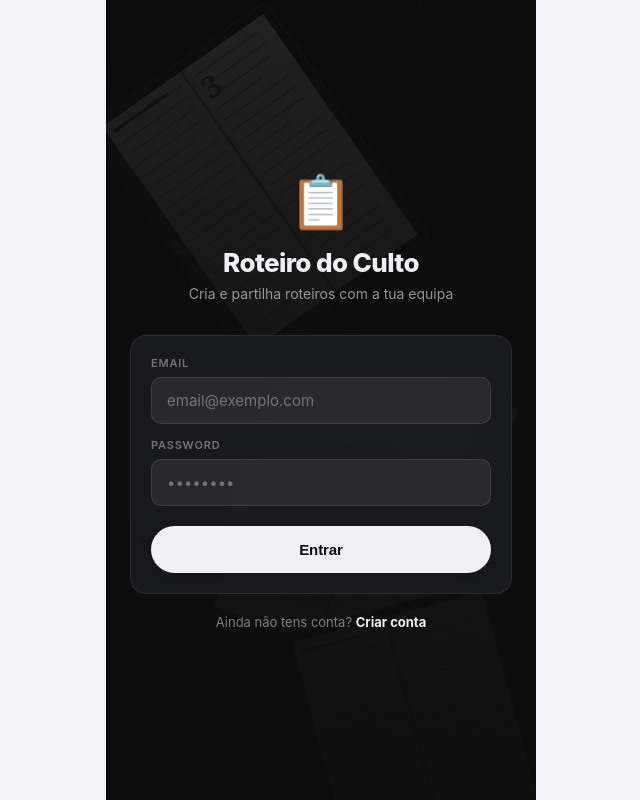
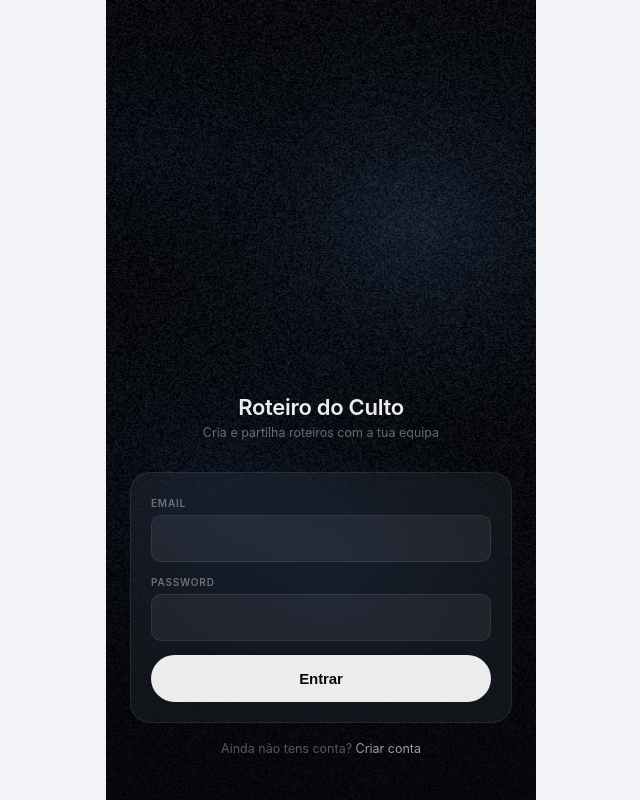
Before and after one commit to lucassalino/HolyFlow, a React (Vite) app: page / in a window 1280 px wide. Shown: the whole page, without its empty margins (319-959 px from the left). Built offline with nearby package versions, Linux system fonts and the light colour scheme.

Commit message:
feat: dark grain canvas background + glass card on AuthScreen

```diff
--- a/src/screens/AuthScreen.jsx
+++ b/src/screens/AuthScreen.jsx
@@ -1,108 +1,63 @@
-import { useState } from 'react'
+import { useState, useEffect, useRef } from 'react'
 import { sb } from '../supabase'
 import { traduzirErroAuth } from '../utils/auth'
 import { useApp } from '../context/AppContext'
 
-function BibleBackground() {
+function DarkGrainBackground() {
+  const ref = useRef(null)
+  useEffect(() => {
+    const canvas = ref.current
+    if (!canvas) return
+    const ctx = canvas.getContext('2d')
+    const W = 390, H = 844
+    canvas.width = W
+    canvas.height = H
+
+    ctx.fillStyle = '#07090e'
+    ctx.fillRect(0, 0, W, H)
+
+    const blobs = [
+      { x: 0.72, y: 0.28, r: 0.38, c: 'rgba(60,90,130,0.28)' },
+      { x: 0.25, y: 0.62, r: 0.32, c: 'rgba(40,70,110,0.22)' },
+      { x: 0.55, y: 0.72, r: 0.28, c: 'rgba(50,85,120,0.18)' },
+      { x: 0.1,  y: 0.18, r: 0.22, c: 'rgba(30,55,90,0.16)' },
+    ]
+    blobs.forEach(b => {
+      const gx = b.x * W, gy = b.y * H, gr = b.r * Math.max(W, H)
+      const g = ctx.createRadialGradient(gx, gy, 0, gx, gy, gr)
+      g.addColorStop(0, b.c)
+      g.addColorStop(1, 'rgba(0,0,0,0)')
+      ctx.fillStyle = g
+      ctx.fillRect(0, 0, W, H)
+    })
+
+    const imgData = ctx.getImageData(0, 0, W, H)
+    const d = imgData.data
+    let seed = 42
+    const rand = () => {
+      seed = (seed * 1664525 + 1013904223) & 0xffffffff
+      return (seed >>> 0) / 0xffffffff
+    }
+    for (let i = 0; i < d.length; i += 4) {
+      const n = (rand() - 0.5) * 38
+      d[i]   = Math.max(0, Math.min(255, d[i]   + n))
+      d[i+1] = Math.max(0, Math.min(255, d[i+1] + n))
+      d[i+2] = Math.max(0, Math.min(255, d[i+2] + n))
+    }
+    ctx.putImageData(imgData, 0, 0)
+
+    const bot = ctx.createLinearGradient(0, H * 0.45, 0, H)
+    bot.addColorStop(0, 'rgba(4,6,10,0)')
+    bot.addColorStop(1, 'rgba(4,6,10,0.55)')
+    ctx.fillStyle = bot
+    ctx.fillRect(0, 0, W, H)
+  }, [])
+
   return (
-    <svg
-      viewBox="0 0 390 844"
-      xmlns="http://www.w3.org/2000/svg"
-      style={{
-        position: 'absolute', inset: 0,
-        width: '100%', height: '100%',
-        opacity: 0.13,
-      }}
-      preserveAspectRatio="xMidYMid slice"
-    >
-      {/* Dark background */}
-      <rect width="390" height="844" fill="#000" />
-
-      {/* Book 1 — top-left, rotated -35deg */}
-      <g transform="rotate(-35 120 200)">
-        {/* Cover */}
-        <rect x="20" y="100" width="200" height="260" rx="4" fill="#111" stroke="#333" strokeWidth="1.5" />
-        {/* Spine */}
-        <rect x="20" y="100" width="14" height="260" rx="2" fill="#222" />
-        {/* Left page */}
-        <rect x="34" y="108" width="86" height="244" fill="#e8e8e8" />
-        {/* Right page */}
-        <rect x="122" y="108" width="90" height="244" fill="#f0f0f0" />
-        {/* Center gutter shadow */}
-        <rect x="118" y="108" width="8" height="244" fill="#ccc" opacity="0.5" />
-        {/* Text lines left page */}
-        {[0,1,2,3,4,5,6,7,8,9,10,11,12,13,14,15,16,17,18].map(i => (
-          <rect key={i} x="40" y={118 + i * 12} width={i % 5 === 4 ? 55 : 74} height="1.5" fill="#888" opacity="0.7" />
-        ))}
-        {/* Bold heading left */}
-        <rect x="40" y="116" width="60" height="3" fill="#444" />
-        {/* Text lines right page */}
-        {[0,1,2,3,4,5,6,7,8,9,10,11,12,13,14,15,16,17,18].map(i => (
-          <rect key={i} x="128" y={118 + i * 12} width={i % 4 === 3 ? 50 : 72} height="1.5" fill="#888" opacity="0.7" />
-        ))}
-        {/* Chapter number */}
-        <text x="128" y="145" fontSize="28" fill="#555" fontFamily="Georgia, serif" fontWeight="bold">3</text>
-        {/* Book title on spine */}
-        <text x="27" y="230" fontSize="7" fill="#999" fontFamily="Georgia, serif" writingMode="tb">HABACUQUE</text>
-      </g>
-
-      {/* Book 2 — center, rotated 20deg */}
-      <g transform="rotate(20 240 500)">
-        <rect x="130" y="380" width="220" height="280" rx="4" fill="#0a0a0a" stroke="#2a2a2a" strokeWidth="1.5" />
-        <rect x="130" y="380" width="14" height="280" rx="2" fill="#1a1a1a" />
-        <rect x="144" y="389" width="96" height="262" fill="#e5e5e5" />
-        <rect x="242" y="389" width="100" height="262" fill="#efefef" />
-        <rect x="238" y="389" width="8" height="262" fill="#bbb" opacity="0.4" />
-        {[0,1,2,3,4,5,6,7,8,9,10,11,12,13,14,15,16,17,18,19,20].map(i => (
-          <rect key={i} x="150" y={399 + i * 11} width={i % 6 === 5 ? 60 : 82} height="1.5" fill="#777" opacity="0.7" />
-        ))}
-        <rect x="150" y="397" width="70" height="3" fill="#333" />
-        {[0,1,2,3,4,5,6,7,8,9,10,11,12,13,14,15,16,17,18,19,20].map(i => (
-          <rect key={i} x="248" y={399 + i * 11} width={i % 5 === 4 ? 55 : 84} height="1.5" fill="#777" opacity="0.7" />
-        ))}
-        <text x="150" y="428" fontSize="22" fill="#444" fontFamily="Georgia, serif" fontWeight="bold">1</text>
-        <text x="150" y="406" fontSize="6" fill="#666" fontFamily="Georgia, serif" letterSpacing="1">SOFONIAS 1-2</text>
-        <text x="137" y="520" fontSize="7" fill="#888" fontFamily="Georgia, serif" writingMode="tb">SOFONIAS</text>
-      </g>
-
-      {/* Book 3 — bottom-right, rotated -15deg */}
-      <g transform="rotate(-15 310 720)">
-        <rect x="180" y="600" width="200" height="250" rx="4" fill="#0d0d0d" stroke="#2a2a2a" strokeWidth="1.5" />
-        <rect x="180" y="600" width="14" height="250" rx="2" fill="#1e1e1e" />
-        <rect x="194" y="608" width="86" height="234" fill="#e8e8e8" />
-        <rect x="282" y="608" width="90" height="234" fill="#f2f2f2" />
-        <rect x="278" y="608" width="8" height="234" fill="#c0c0c0" opacity="0.4" />
-        {[0,1,2,3,4,5,6,7,8,9,10,11,12,13,14,15,16,17].map(i => (
-          <rect key={i} x="200" y={618 + i * 12} width={i % 5 === 4 ? 55 : 72} height="1.5" fill="#888" opacity="0.7" />
-        ))}
-        <rect x="200" y="617" width="55" height="2.5" fill="#444" />
-        {[0,1,2,3,4,5,6,7,8,9,10,11,12,13,14,15,16,17].map(i => (
-          <rect key={i} x="288" y={618 + i * 12} width={i % 4 === 3 ? 50 : 74} height="1.5" fill="#888" opacity="0.7" />
-        ))}
-        <text x="187" y="720" fontSize="7" fill="#999" fontFamily="Georgia, serif" writingMode="tb">LIVRO DE JONAS</text>
-      </g>
-
-      {/* Laptop keyboard hint — top-right */}
-      <g transform="rotate(30 350 80)" opacity="0.6">
-        <rect x="230" y="-60" width="220" height="160" rx="8" fill="#0a0a0a" stroke="#222" strokeWidth="1" />
-        {/* Key rows */}
-        {[0,1,2,3].map(row => (
-          [0,1,2,3,4,5,6,7,8,9].map(col => (
-            <rect key={`${row}-${col}`}
-              x={238 + col * 20} y={-52 + row * 32}
-              width="15" height="24" rx="3"
-              fill="#1a1a1a" stroke="#333" strokeWidth="0.5"
-            />
-          ))
-        ))}
-      </g>
-
-      {/* Subtle cross watermark center */}
-      <g opacity="0.06">
-        <rect x="185" y="320" width="20" height="80" rx="3" fill="white" />
-        <rect x="165" y="345" width="60" height="20" rx="3" fill="white" />
-      </g>
-    </svg>
+    <canvas
+      ref={ref}
+      style={{ position: 'absolute', inset: 0, width: '100%', height: '100%', display: 'block' }}
+    />
   )
 }
 
@@ -142,62 +97,77 @@ export default function AuthScreen() {
 
   const onKey = (e) => { if (e.key === 'Enter') submeter() }
 
+  const fieldStyle = {
+    background: 'rgba(255,255,255,0.06)',
+    border: '1px solid rgba(255,255,255,0.08)',
+    color: 'rgba(255,255,255,0.85)',
+    borderRadius: 10,
+  }
+
+  const labelStyle = {
+    fontSize: 10,
+    fontWeight: 600,
+    letterSpacing: '0.08em',
+    textTransform: 'uppercase',
+    color: 'rgba(255,255,255,0.38)',
+    marginBottom: 6,
+    display: 'block',
+  }
+
   return (
-    <div className="screen" style={{ position: 'relative', overflow: 'hidden', background: '#0d0d0d' }}>
-      <BibleBackground />
-
-      {/* Gradient overlay to darken bottom where form sits */}
+    <div className="screen" style={{ position: 'relative', overflow: 'hidden', background: '#07090e' }}>
+      <DarkGrainBackground />
       <div style={{
-        position: 'absolute', inset: 0,
-        background: 'linear-gradient(to bottom, rgba(13,13,13,0.3) 0%, rgba(13,13,13,0.7) 40%, rgba(13,13,13,0.92) 100%)',
-        pointerEvents: 'none',
-      }} />
-
-      <div className="auth-wrap" style={{ position: 'relative', zIndex: 1 }}>
-        <div className="auth-logo">
-          <div style={{ fontSize: 52 }}>📋</div>
-          <h1 style={{ color: '#f0f0f5' }}>Roteiro do Culto</h1>
-          <p style={{ color: 'rgba(240,240,245,0.6)' }}>Cria e partilha roteiros com a tua equipa</p>
+        position: 'absolute', inset: 0, zIndex: 1,
+        display: 'flex', flexDirection: 'column',
+        alignItems: 'center', justifyContent: 'flex-end',
+        padding: '0 24px 44px',
+      }}>
+        <div style={{ textAlign: 'center', marginBottom: 32 }}>
+          <h1 style={{ fontSize: 22, fontWeight: 600, letterSpacing: '-0.3px', color: 'rgba(255,255,255,0.92)', marginBottom: 5 }}>
+            Roteiro do Culto
+          </h1>
+          <p style={{ fontSize: 12.5, color: 'rgba(255,255,255,0.38)' }}>
+            Cria e partilha roteiros com a tua equipa
+          </p>
         </div>
-
         <div style={{
-          background: 'rgba(28,28,36,0.85)',
-          backdropFilter: 'blur(20px)',
-          WebkitBackdropFilter: 'blur(20px)',
-          borderRadius: 'var(--radius)',
-          padding: '20px',
+          width: '100%',
+          background: 'rgba(255,255,255,0.055)',
+          backdropFilter: 'blur(28px) saturate(160%)',
+          WebkitBackdropFilter: 'blur(28px) saturate(160%)',
+          borderRadius: 20,
           border: '1px solid rgba(255,255,255,0.08)',
+          padding: '24px 20px 20px',
         }}>
           {erro && <div className="auth-error">{erro}</div>}
-
           {modo === 'registo' && (
             <div className="campo">
-              <label style={{ color: 'rgba(255,255,255,0.4)' }}>O teu nome</label>
-              <input type="text" value={nome} onChange={e => setNome(e.target.value)} onKeyDown={onKey} autoComplete="name" placeholder="João Silva"
-                style={{ background: 'rgba(255,255,255,0.07)', color: '#f0f0f5', border: '1px solid rgba(255,255,255,0.1)' }} />
+              <label style={labelStyle}>O teu nome</label>
+              <input type="text" value={nome} onChange={e => setNome(e.target.value)} onKeyDown={onKey} autoComplete="name" style={fieldStyle} />
             </div>
           )}
           <div className="campo">
-            <label style={{ color: 'rgba(255,255,255,0.4)' }}>Email</label>
-            <input type="email" value={email} onChange={e => setEmail(e.target.value)} onKeyDown={onKey} autoComplete="email" placeholder="email@exemplo.com"
-              style={{ background: 'rgba(255,255,255,0.07)', color: '#f0f0f5', border: '1px solid rgba(255,255,255,0.1)' }} />
+            <label style={labelStyle}>Email</label>
+            <input type="email" value={email} onChange={e => setEmail(e.target.value)} onKeyDown={onKey} autoComplete="email" style={fieldStyle} />
           </div>
-          <div className="campo" style={{ marginBottom: '20px' }}>
-            <label style={{ color: 'rgba(255,255,255,0.4)' }}>Password</label>
-            <input type="password" value={password} onChange={e => setPassword(e.target.value)} onKeyDown={onKey} autoComplete="current-password" placeholder="••••••••"
-              style={{ background: 'rgba(255,255,255,0.07)', color: '#f0f0f5', border: '1px solid rgba(255,255,255,0.1)' }} />
+          <div className="campo">
+            <label style={labelStyle}>Password</label>
+            <input type="password" value={password} onChange={e => setPassword(e.target.value)} onKeyDown={onKey} autoComplete="current-password" style={fieldStyle} />
           </div>
-
-          <button className="btn-primary btn-accent" onClick={submeter} disabled={loading}
-            style={{ background: '#f0f0f5', color: '#0d0d0d', border: 'none' }}>
+          <button
+            className="btn-primary"
+            onClick={submeter}
+            disabled={loading}
+            style={{ background: 'rgba(255,255,255,0.92)', color: '#07090e', marginTop: 4 }}
+          >
             {loading ? 'A processar...' : modo === 'registo' ? 'Criar Conta' : 'Entrar'}
           </button>
         </div>
-
-        <div className="auth-link" style={{ color: 'rgba(240,240,245,0.5)' }}>
+        <div style={{ textAlign: 'center', marginTop: 18, fontSize: 12.5, color: 'rgba(255,255,255,0.32)' }}>
           {modo === 'login'
-            ? <>Ainda não tens conta? <span style={{ color: '#f0f0f5', fontWeight: 700 }} onClick={() => mudarModo('registo')}>Criar conta</span></>
-            : <>Já tens conta? <span style={{ color: '#f0f0f5', fontWeight: 700 }} onClick={() => mudarModo('login')}>Entrar</span></>}
+            ? <>Ainda não tens conta? <span onClick={() => mudarModo('registo')} style={{ color: 'rgba(255,255,255,0.6)', cursor: 'pointer' }}>Criar conta</span></>
+            : <>Já tens conta? <span onClick={() => mudarModo('login')} style={{ color: 'rgba(255,255,255,0.6)', cursor: 'pointer' }}>Entrar</span></>}
         </div>
       </div>
     </div>
```
